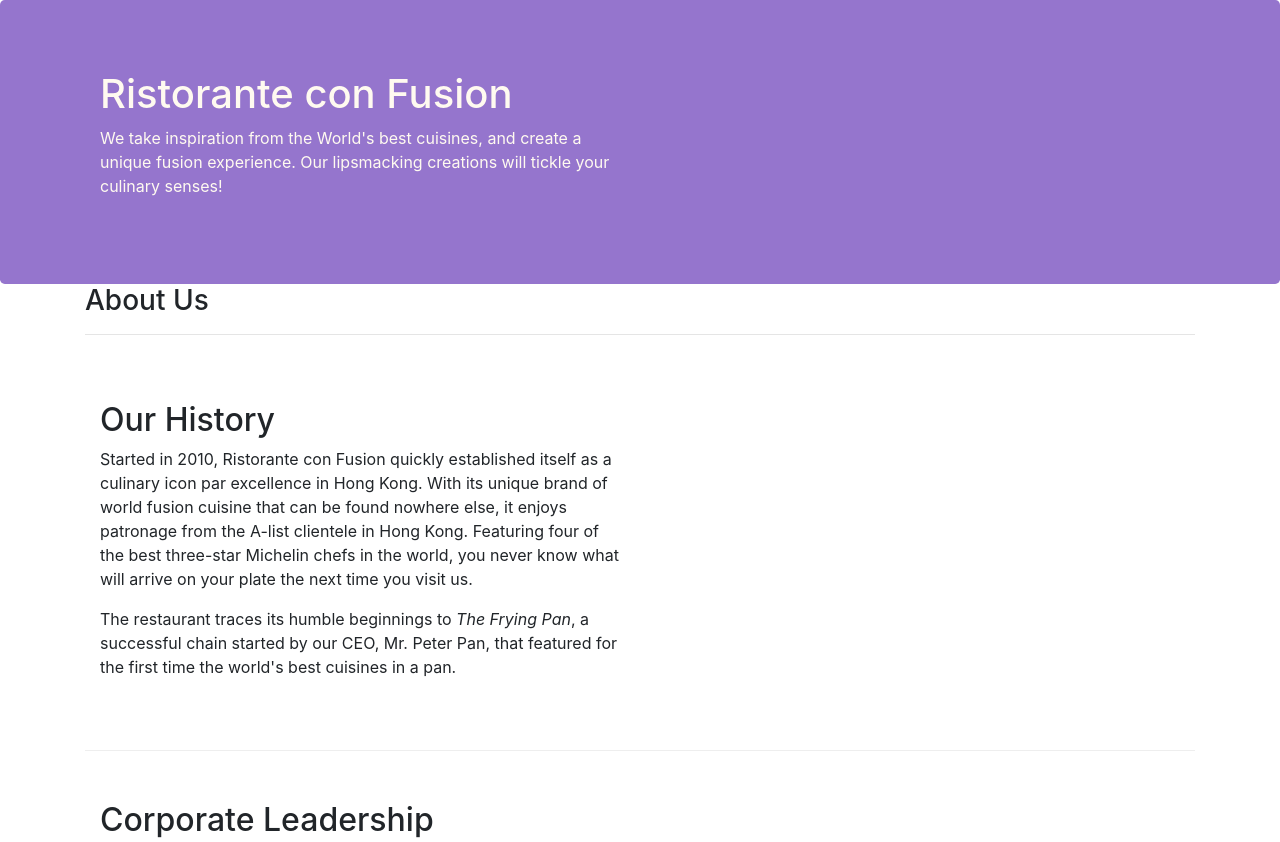
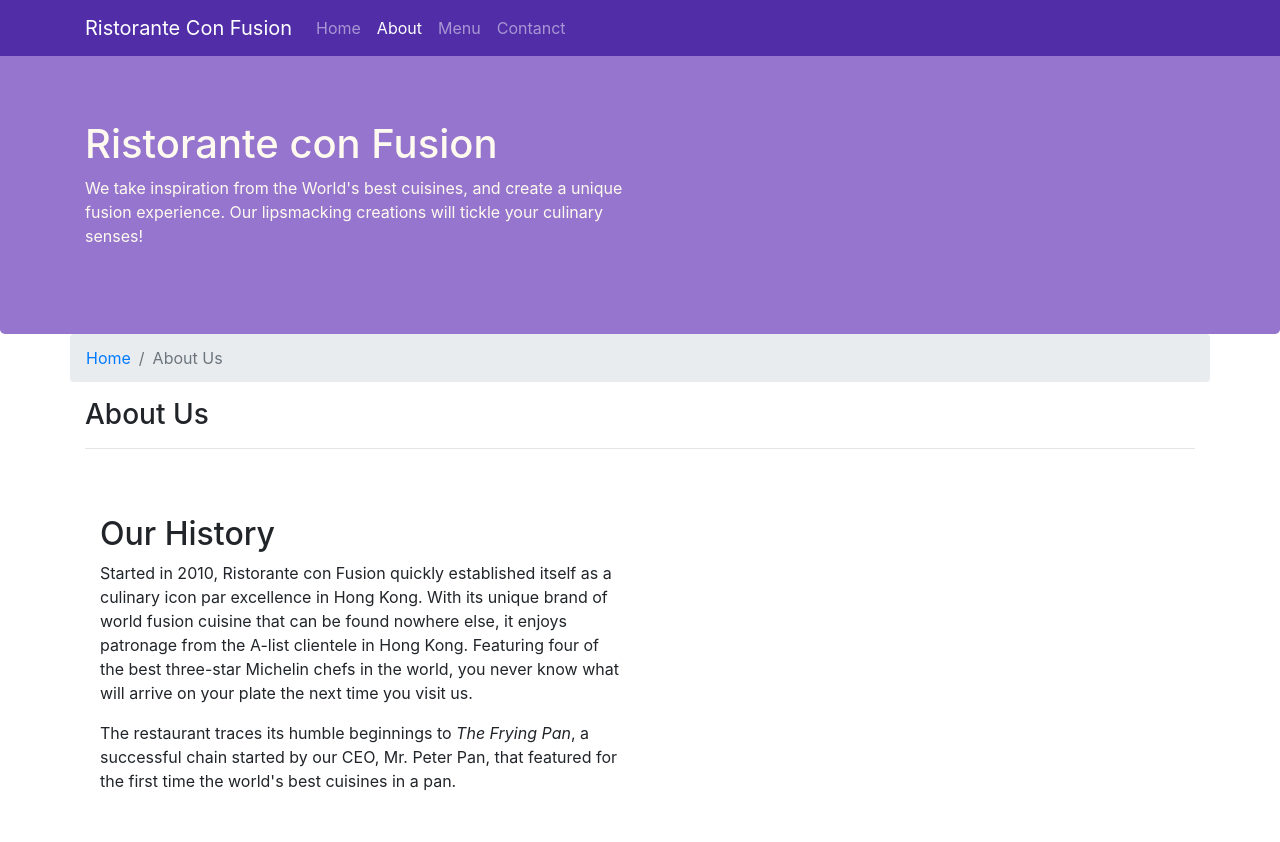
Before and after one commit to namangoswami/Bootstrap-4-project-, a website: page aboutus.html in a window 1280 px wide. Shown: the top 842 px of the page. Drawn offline with nearby package versions, Linux system fonts and the light colour scheme.

Commit message:
Nav and bread

```diff
--- a/aboutus.html
+++ b/aboutus.html
@@ -15,10 +15,30 @@
 </head>
 
 <body>
+    <nav class="navbar navbar-dark navbar-expand-sm fixed-top">
+        <div class="container">
+            <button class="navbar-toggler" type="button" data-toggle="collapse" data-target="#Navbar">
+              <span class="navbar-toggler-icon"></span>
+            </button>
+            <a class="navbar-brand" href="./index.html">
+                Ristorante Con Fusion
+            </a>
+            <div class="collapse navbar-collapse" id="Navbar">
+            <ul class="navbar-nav mr-auto">
+                <li class="nav-item">
+                    <a class="nav-link " href="./index.html">Home</a>
+                </li> <li cass="nav-item "><a class="nav-link active " href="./aboutus.html">About</a>
+                </li> <li cass="nav-item">   <a class="nav-link" href="#">Menu</a>
+                </li> <li cass="nav-item">  <a class="nav-link" href="#">Contanct</a>
+                </li>
+            </ul></div>
+        </div>
+    </nav>
+
 
     <header class="jumbotron">
         <div class="container">
-            <div class="row row-header">
+            <div class="row">
                 <div class="col-12 col-sm-6">
                     <h1>Ristorante con Fusion</h1>
                     <p>We take inspiration from the World's best cuisines, and create a unique fusion experience. Our lipsmacking creations will tickle your culinary senses!</p>
@@ -30,8 +50,13 @@
     </header>
 
     <div class="container">
-        <div class="row ">
-            <div class="col">
+        <div class="row">
+            <ol class="col-12 breadcrumb">
+                <li class="breadcrumb-item"><a href="./index.html">Home</a></li>
+                <li class="breadcrumb-item active">About Us</li>
+
+            </ol>
+            <div class="col-12">
                <h3>About Us</h3>
                <hr>
              </div>
--- a/css/styles.css
+++ b/css/styles.css
@@ -2,6 +2,7 @@
     margin: 0px auto;
     padding: 0px auto;
 }
+
 .row-content {
     margin: 0px auto;
 padding: 50px 0px 50px 0px;
@@ -24,3 +25,10 @@ color: floralwhite;
     margin: 0px;
     color: #0F0F0f;
 }
+body {
+    padding: 50px 0px 0px 0px;
+    z-index: 0;
+}
+.navbar-dark {
+    background: #512DA8;
+}
```
Also changed, not shown: index.html (+21 -1 lines).
